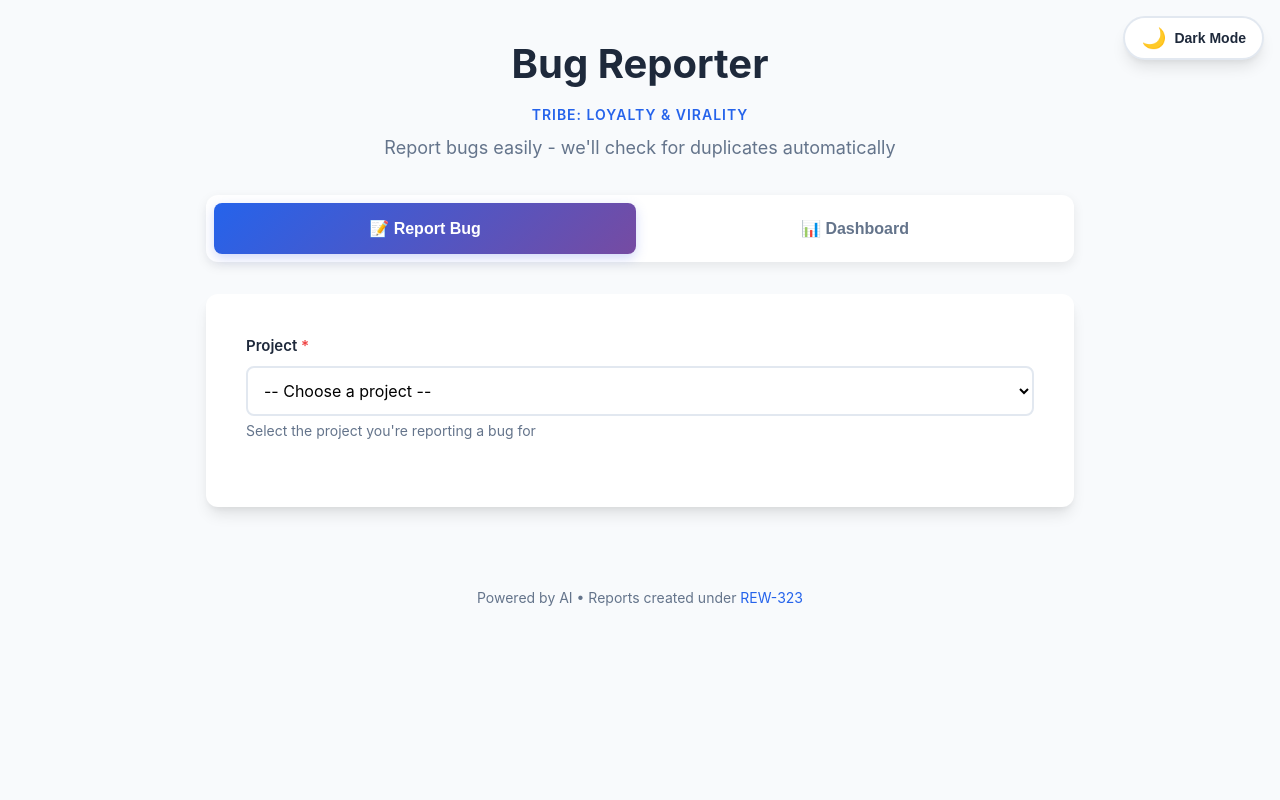
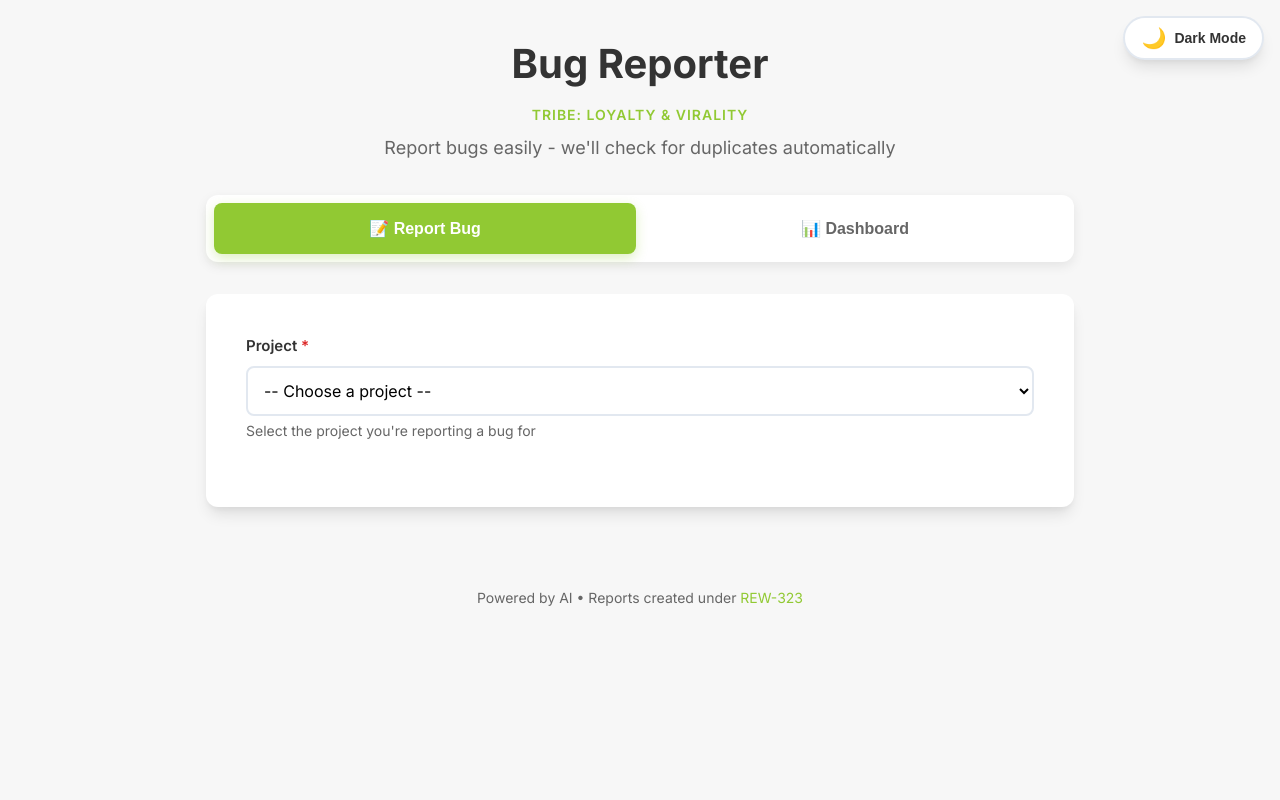
Before and after one commit to mde-hf/ai-bug-reporter, a Flask app: page / in a window 1280 px wide. Run offline with Flask 3, Linux system fonts and the light colour scheme; parts of the project's set-up code (start-up, migrations or seed data) failed here and were passed over.

Commit message:
Apply HelloFresh brand styling
Colors:
- Primary: HelloFresh Green (#91C933)
- Accent: HelloFresh Orange (#FF6B35)
- Background: Clean light grey (#F7F7F7)
- Text: Dark grey (#333333)

Typography:
- Font: Inter (HelloFresh's font family)
- Clean, professional spacing

UI Updates:
- Dashboard background: HelloFresh green gradient
- Buttons: Solid green instead of blue gradients
- Tab active state: HelloFresh green
- Chart colors: Green theme
- Stat cards: Updated hover effects
- Platform tags: Green accents
- Priority matrix: Green header

Dark Mode:
- Lighter green tones for better visibility
- Maintained HelloFresh brand consistency

Overall: Clean, professional look matching HelloFresh brand identity
Made-with: Cursor

```diff
--- a/static/css/styles.css
+++ b/static/css/styles.css
@@ -5,41 +5,53 @@
 }
 
 :root {
-    --primary-color: #2563eb;
-    --primary-hover: #1d4ed8;
+    /* HelloFresh Brand Colors */
+    --hf-green: #91C933;
+    --hf-green-dark: #7AB028;
+    --hf-green-light: #A5D959;
+    --hf-orange: #FF6B35;
+    --hf-dark: #333333;
+    --hf-light: #F7F7F7;
+
+    /* Primary colors using HelloFresh brand */
+    --primary-color: #91C933;
+    --primary-hover: #7AB028;
     --secondary-color: #64748b;
     --secondary-hover: #475569;
-    --success-color: #10b981;
-    --warning-color: #f59e0b;
-    --danger-color: #ef4444;
-    --background: #f8fafc;
+    --success-color: #91C933;
+    --warning-color: #FF6B35;
+    --danger-color: #dc2626;
+    --background: #F7F7F7;
     --surface: #ffffff;
     --border: #e2e8f0;
-    --text-primary: #1e293b;
-    --text-secondary: #64748b;
+    --text-primary: #333333;
+    --text-secondary: #666666;
     --shadow: 0 1px 3px 0 rgba(0, 0, 0, 0.1), 0 1px 2px 0 rgba(0, 0, 0, 0.06);
     --shadow-lg: 0 10px 15px -3px rgba(0, 0, 0, 0.1), 0 4px 6px -2px rgba(0, 0, 0, 0.05);
+    --card-bg: #ffffff;
 }
 
 [data-theme="dark"] {
-    --primary-color: #3b82f6;
-    --primary-hover: #2563eb;
+    /* HelloFresh Dark Mode */
+    --primary-color: #A5D959;
+    --primary-hover: #91C933;
     --secondary-color: #94a3b8;
     --secondary-hover: #cbd5e1;
-    --success-color: #10b981;
-    --warning-color: #f59e0b;
+    --success-color: #91C933;
+    --warning-color: #FF6B35;
     --danger-color: #ef4444;
-    --background: #0f172a;
-    --surface: #1e293b;
-    --border: #334155;
+    --background: #1a1a1a;
+    --surface: #2a2a2a;
+    --border: #404040;
     --text-primary: #f1f5f9;
     --text-secondary: #94a3b8;
     --shadow: 0 1px 3px 0 rgba(0, 0, 0, 0.3), 0 1px 2px 0 rgba(0, 0, 0, 0.2);
     --shadow-lg: 0 10px 15px -3px rgba(0, 0, 0, 0.4), 0 4px 6px -2px rgba(0, 0, 0, 0.3);
+    --card-bg: #2a2a2a;
 }
 
 body {
-    font-family: -apple-system, BlinkMacSystemFont, 'Segoe UI', Roboto, 'Helvetica Neue', Arial, sans-serif;
+    font-family: 'Inter', -apple-system, BlinkMacSystemFont, 'Segoe UI', Roboto, 'Helvetica Neue', Arial, sans-serif;
     background: var(--background);
     color: var(--text-primary);
     line-height: 1.6;
@@ -129,9 +141,9 @@ header {
 }
 
 .tab-button.active {
-    background: linear-gradient(135deg, var(--primary-color), #764ba2);
+    background: var(--hf-green);
     color: white;
-    box-shadow: 0 4px 12px rgba(102, 126, 234, 0.3);
+    box-shadow: 0 4px 12px rgba(145, 201, 51, 0.3);
 }
 
 .tab-content {
@@ -155,10 +167,10 @@ header {
 }
 
 .dashboard {
-    background: linear-gradient(135deg, #667eea 0%, #764ba2 100%);
+    background: linear-gradient(135deg, #91C933 0%, #7AB028 100%);
     padding: 2.5rem;
     border-radius: 16px;
-    box-shadow: 0 20px 60px rgba(0, 0, 0, 0.15);
+    box-shadow: 0 20px 60px rgba(145, 201, 51, 0.2);
     margin-bottom: 2rem;
     position: relative;
     overflow: hidden;
@@ -228,7 +240,7 @@ header {
     left: 0;
     width: 100%;
     height: 4px;
-    background: linear-gradient(90deg, var(--primary-color), #764ba2);
+    background: linear-gradient(90deg, var(--hf-green), var(--hf-green-dark));
     transform: scaleX(0);
     transform-origin: left;
     transition: transform 0.3s ease;
@@ -322,7 +334,7 @@ header {
 
 .stat-bar-fill {
     height: 100%;
-    background: linear-gradient(90deg, var(--primary-color), #764ba2);
+    background: linear-gradient(90deg, var(--hf-green), var(--hf-green-dark));
     transition: width 0.6s cubic-bezier(0.4, 0, 0.2, 1);
 }
 
@@ -359,7 +371,7 @@ header {
 }
 
 .platform-tag .count {
-    background: linear-gradient(135deg, var(--primary-color), #764ba2);
+    background: var(--hf-green);
     color: white;
     padding: 0.25rem 0.75rem;
     border-radius: 12px;
@@ -438,7 +450,7 @@ header {
 }
 
 .priority-status-matrix thead th {
-    background: linear-gradient(135deg, var(--primary-color), #764ba2);
+    background: var(--hf-green);
     color: white;
     font-weight: 600;
     position: sticky;
@@ -535,7 +547,7 @@ header {
 }
 
 [data-theme="dark"] .dashboard {
-    background: linear-gradient(135deg, #1e293b 0%, #334155 100%);
+    background: linear-gradient(135deg, #7AB028 0%, #6A9D20 100%);
 }
 
 [data-theme="dark"] .stat-card,
--- a/static/js/app.js
+++ b/static/js/app.js
@@ -839,8 +839,12 @@ function renderCreationTrendChart(creationTrend) {
 
     // Detect theme
     const isDark = document.documentElement.getAttribute('data-theme') === 'dark';
-    const textColor = isDark ? '#e2e8f0' : '#1e293b';
-    const gridColor = isDark ? 'rgba(255, 255, 255, 0.1)' : 'rgba(0, 0, 0, 0.1)';
+    const textColor = isDark ? '#e2e8f0' : '#333333';
+    const gridColor = isDark ? 'rgba(255, 255, 255, 0.1)' : 'rgba(0, 0, 0, 0.1);
+
+    // HelloFresh brand colors
+    const hfGreen = '#91C933';
+    const hfGreenLight = 'rgba(145, 201, 51, 0.1)';
 
     creationTrendChartInstance = new Chart(ctx, {
         type: 'line',
@@ -849,14 +853,14 @@ function renderCreationTrendChart(creationTrend) {
             datasets: [{
                 label: 'Bugs Created',
                 data: data,
-                borderColor: '#667eea',
-                backgroundColor: 'rgba(102, 126, 234, 0.1)',
+                borderColor: hfGreen,
+                backgroundColor: hfGreenLight,
                 borderWidth: 3,
                 fill: true,
                 tension: 0.4,
                 pointRadius: 5,
                 pointHoverRadius: 7,
-                pointBackgroundColor: '#667eea',
+                pointBackgroundColor: hfGreen,
                 pointBorderColor: '#fff',
                 pointBorderWidth: 2
             }]
--- a/templates/index.html
+++ b/templates/index.html
@@ -3,7 +3,10 @@
 <head>
     <meta charset="UTF-8">
     <meta name="viewport" content="width=device-width, initial-scale=1.0">
-    <title>AI Bug Reporter - Simpler than JIRA</title>
+    <title>Bug Reporter - HelloFresh</title>
+    <link rel="preconnect" href="https://fonts.googleapis.com">
+    <link rel="preconnect" href="https://fonts.gstatic.com" crossorigin>
+    <link href="https://fonts.googleapis.com/css2?family=Inter:wght@400;500;600;700&display=swap" rel="stylesheet">
     <link rel="stylesheet" href="/static/css/styles.css">
     <script src="https://cdn.jsdelivr.net/npm/chart.js@4.4.1/dist/chart.umd.min.js"></script>
 </head>
```
